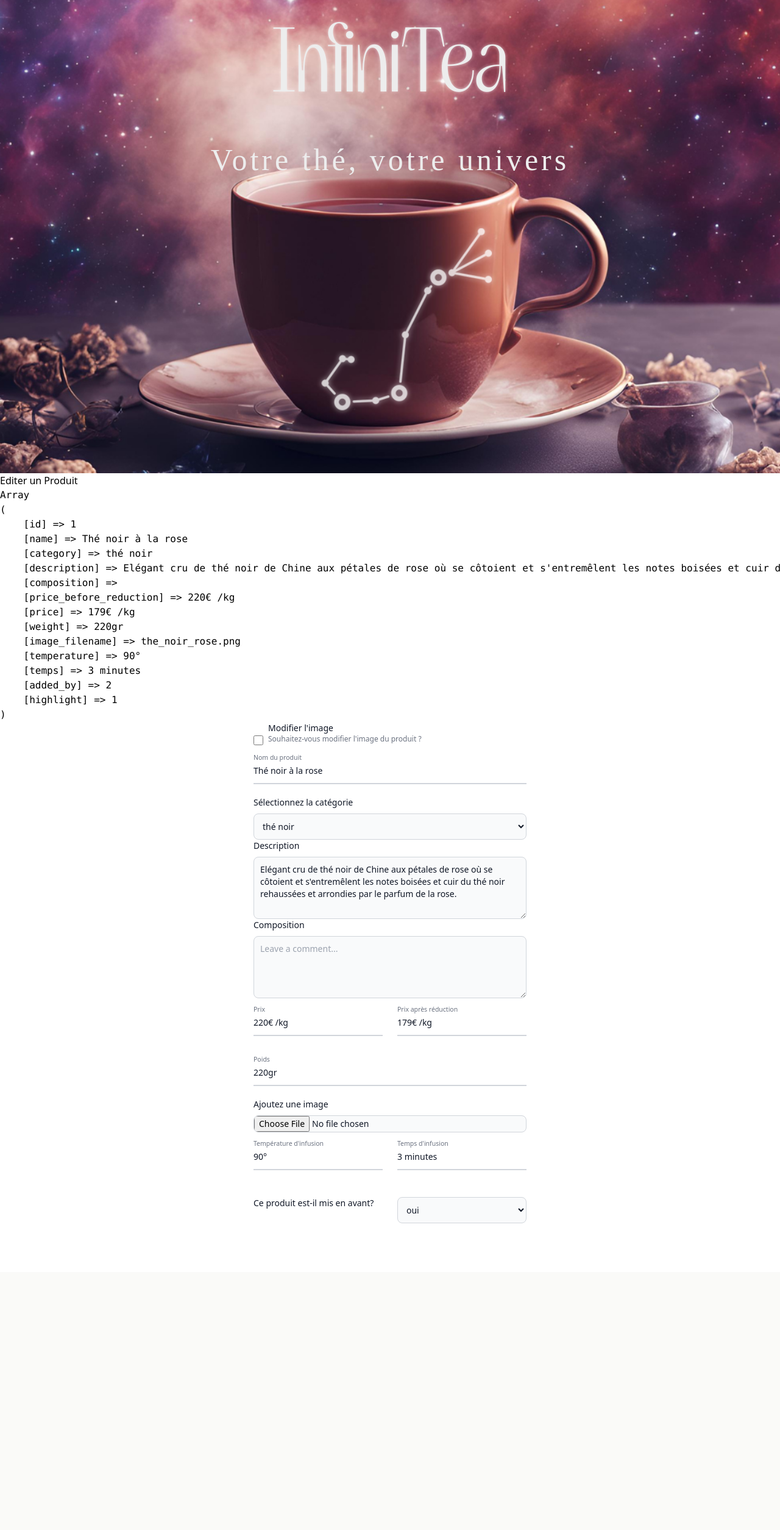
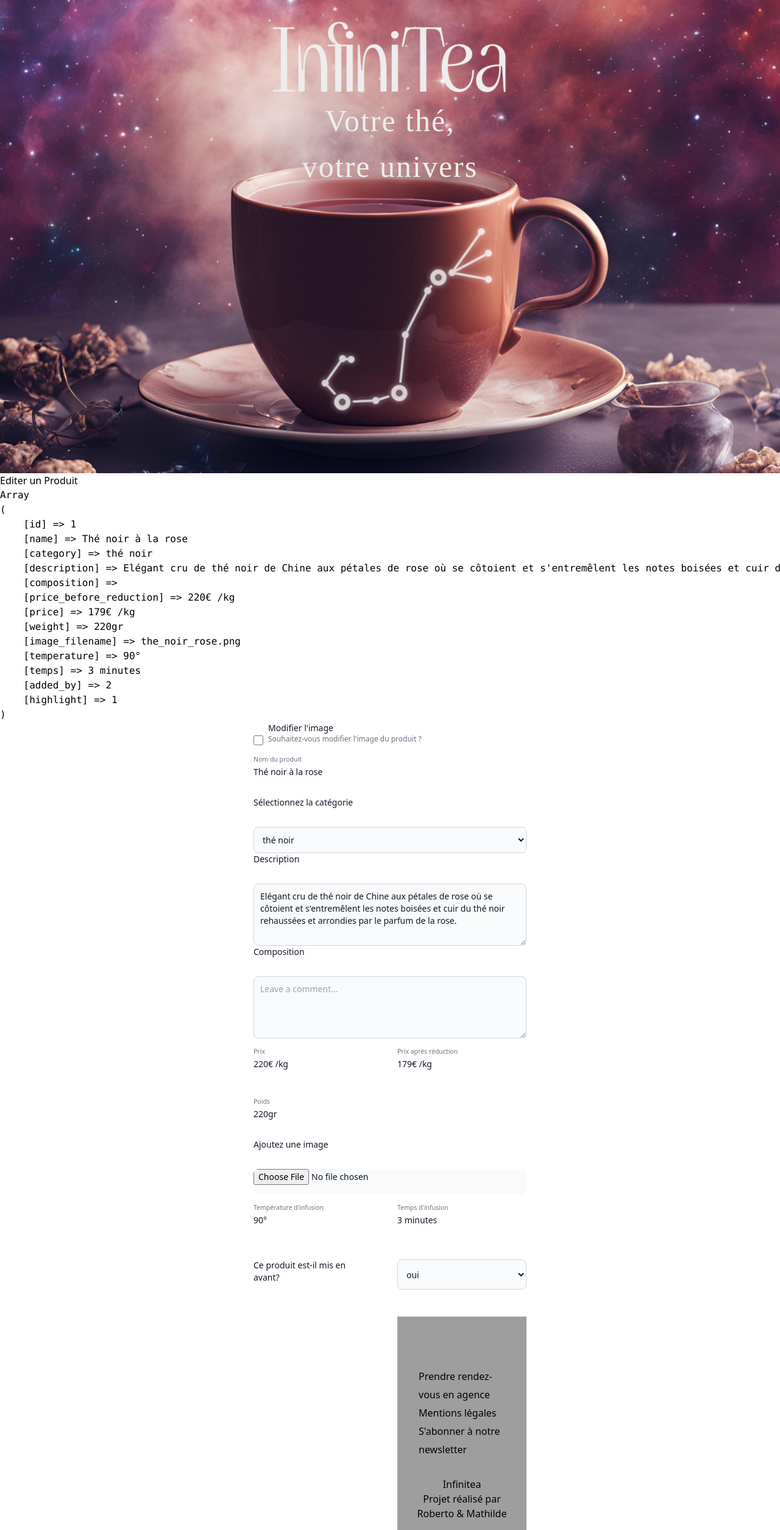
Before and after one commit to malibu1106/InfiniTea, a PHP site: page /index.php?page=edit_product&id=1 in a window 1280 px wide; the page is wider, and only the part inside the window is pictured. Shown: the part 24-2533 px from the top of that part at 61% size. Before the commit the page ends 2030 px from the top of that part, so only its background shows below. Run offline with PHP 8.4, Linux system fonts and the light colour scheme; data comes from the database, SQL or seed files in the repository; some web fonts are replaced; grey boxes are pictures that could not be loaded.

Commit message:
footer début

```diff
--- a/src/CSS/output.css
+++ b/src/CSS/output.css
@@ -1039,19 +1039,19 @@ header h3 {
   font-family: var(--Funder);
   font-size: var(--fsize3);
   text-align: center;
-  letter-spacing: 5px;
+  letter-spacing: 2px;
 }
 
 @keyframes reveal {
   50% {
-    letter-spacing: 8px;
+    letter-spacing: 0.2em;
     background-size: 300% 300%;
   }
 }
 
 @keyframes glow {
   40% {
-    text-shadow: 0 0 8px #fff;
+    text-shadow: 0 0 0.2em #fff;
   }
 }
 
@@ -1076,6 +1076,7 @@ header h3 {
 
 .typewriter {
   text-align: center;
+  margin-top: -5%;
 }
 
 .typewriter h3 {
@@ -1117,6 +1118,10 @@ header h3 {
   animation-delay: 3.5s;
 }
 
+.typewriter h3 span:nth-child(8) {
+  animation-delay: 3.5s;
+}
+
 header {
   background-image: url("../images/illustrations/Header.png");
   /*TEMP POUR TEST */
@@ -1128,10 +1133,104 @@ header {
      object-fit: cover;
 }
 
-header img {
-  width: 200px;
-  height: 200px;
+/* FOOTER */
+
+footer {
+  background-image: url(../images/illustrations/Footer);
+  display: flex;
+  flex-direction: column;
+  padding: 5px;
+  background-position: bottom;
+  margin-top: 20px;
+  background-attachment: fixed;
+}
+
+#flogo img {
+  width: 3.125em;
+  height: 3.125;
+}
+
+.flexf {
+  display: flex;
+  flex-wrap: wrap;
+  width: 100%;
+  align-items: center;
+  padding: 5px;
+}
+
+#ftxt {
+  display: flex;
+  justify-content: space-between;
+  align-items: flex-start;
   margin: auto;
+  padding: 5px;
+}
+
+#ftxt a {
+  text-decoration: none;
+  color: var(--quote);
+}
+
+#ftxt a:hover {
+  text-decoration: underline;
+}
+
+input,
+label {
+  width: calc(100% - 45px);
+  border: 2px solid var(--accentColor);
+  height: 42px;
+  border-radius: 5px 0 0 5px;
+  outline: none;
+  color: var(--accentColor);
+  box-sizing: border-box;
+}
+
+input:focus {
+  color: var(--txtColor);
+  font-family: var(--font2);
+}
+
+.emailButton {
+  width: 45px;
+  height: 42px;
+  background: var(--accentColor);
+  text-align: center;
+  color: #fff;
+  border-radius: 0 5px 5px 0;
+  cursor: pointer;
+  font-size: var(--size3);
+  border: none;
+}
+
+.input-container {
+  display: flex;
+  align-items: center;
+}
+
+.flinks {
+  width: 100%;
+  padding: 20px;
+  box-sizing: border-box;
+  text-align: left;
+  line-height: 30px;
+}
+
+#flogo {
+  display: flex;
+  flex-direction: column;
+  justify-content: center;
+  align-items: center;
+  margin: auto;
+  text-align: center;
+  padding: 5px;
+}
+
+.fbutton {
+  display: flex;
+  flex-direction: row;
+  justify-content: center;
+  gap: 10px;
 }
 
 .odd\:bg-white:nth-child(odd) {
--- a/src/elements/footer.php
+++ b/src/elements/footer.php
@@ -0,0 +1,25 @@
+<footer>
+      <div class="flexf">
+        <section id="flogo">
+          <div class="fbutton">
+            <img src="./images/ally.png" alt="alliance"/>
+            <a href="https://worldofwarcraft.blizzard.com/fr-fr/" target="_blank" rel="noopener noreferrer"><img src="./images/battlenet.png" alt="battle net" /></a>
+            <img src="./images/horde.png" alt="horde" />
+          </div>
+        </section>
+        <section id="ftxt">
+          <div class="flinks">
+            <h3>
+                <a href="#">Prendre rendez-vous en agence</a><br />
+                <a href="#">Mentions légales</a><br />
+                S'abonner à notre newsletter<br>
+            </h3>
+        </div>
+
+        </section>
+        <section id="flogo">
+          <h4>Infinitea</h4>
+          <p>Projet réalisé par <a href="https://github.com/osias-espindola" target="_blank" rel="noopener noreferrer">Roberto</a> & <a href="https://github.com/mathildejrdn" target="_blank" rel="noopener noreferrer">Mathilde</a></p>
+        </section>
+      </div>
+    </footer>
--- a/src/elements/header.php
+++ b/src/elements/header.php
@@ -1,9 +1,9 @@
 <header>
     <?php include "elements/nav.php"?>
-    <div class="glowing"><h1>InfiniTea</h1></div>
-    <div class="typewriter">
+   <div class="glowing"><h1>InfiniTea</h1></div>
+<div class="typewriter">
   <h3>
-    <span>Votre</span><span> </span><span>thé,</span><span> </span><span>votre</span><span> </span><span>univers</span>
+    <span>Votre</span><span> </span><span>thé,</span><span> </span><br><span>votre</span><span> </span><span>univers</span>
   </h3>
 </div>
 
--- a/src/index.php
+++ b/src/index.php
@@ -33,6 +33,9 @@
     ?>
 
 
+<?php include 'elements/footer.php';?>
+
+
 
 
 </body>
```
Also changed, not shown: src/CSS/style.css (+104 -6 lines).
